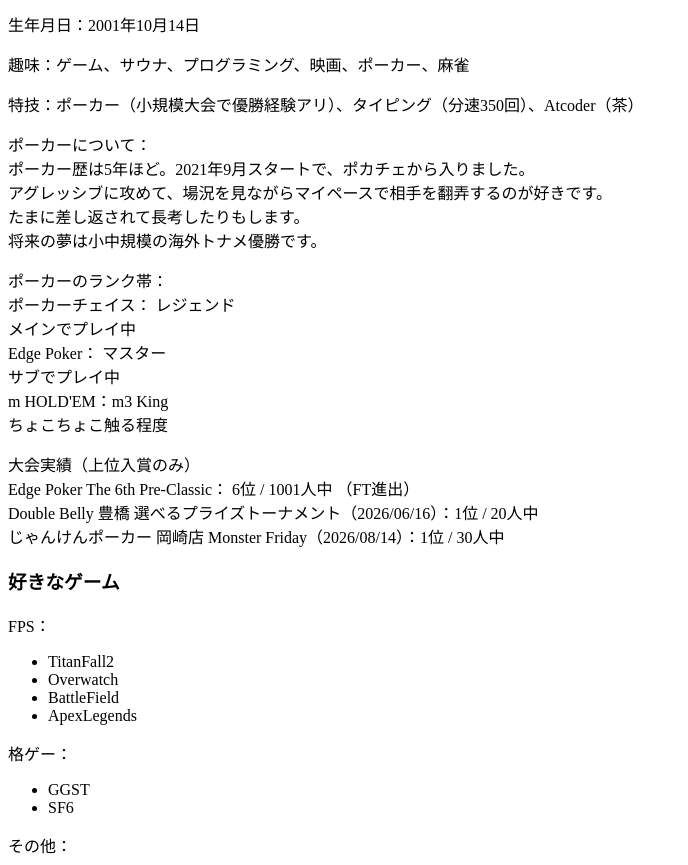
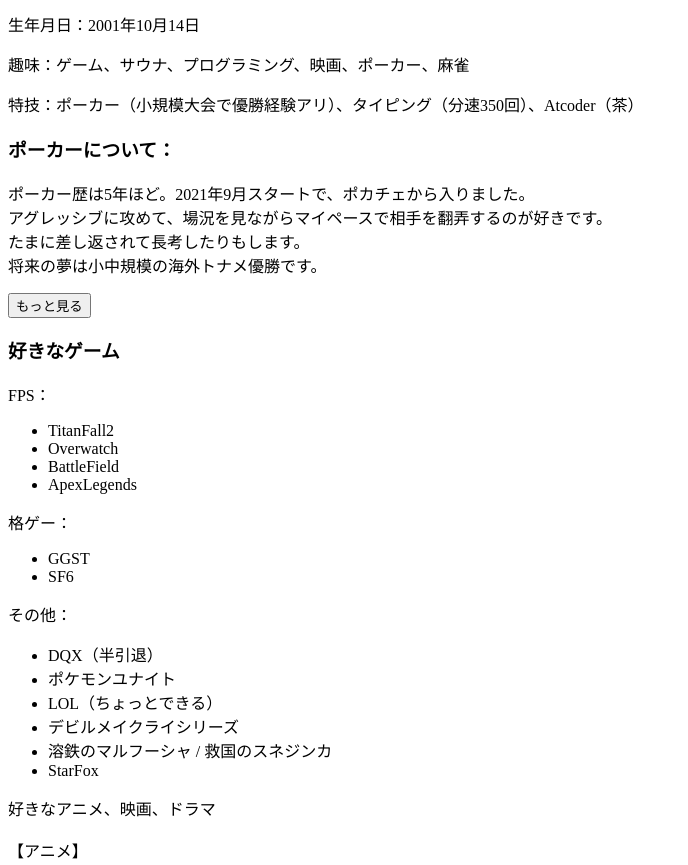
Before and after one commit to harutti-1014/MyProfileSite_001, a React (Vite) app: page / in a window 1280 px wide. Shown: the part 820-1685 px from the top of the page, without its empty margins (0-688 px from the left). Built offline with nearby package versions, Linux system fonts and the light colour scheme.

Commit message:
Step.04 useStateによる表示・非表示

```diff
--- a/src/Poker.jsx
+++ b/src/Poker.jsx
@@ -1,22 +1,23 @@
+import { useState } from 'react';
+
+const pokerDetail = <p>ポーカーのランク帯：<br/>ポーカーチェイス： レジェンド<br/>メインでプレイ中<br/>Edge Poker： マスター<br/>サブでプレイ中<br/>m HOLD'EM：m3 King<br/>ちょこちょこ触る程度<br/>大会実績（上位入賞のみ）<br/>Edge Poker The 6th Pre-Classic： 6位 / 1001人中 （FT進出）<br/>Double Belly 豊橋  選べるプライズトーナメント（2026/06/16）：1位 / 20人中<br/>じゃんけんポーカー 岡崎店  Monster Friday（2026/08/14）：1位 / 30人中 </p>;
+
 export default function Poker() {
+  const [showMore, setShowMore] = useState(false);
+
+  function handleMoreClick() { setShowMore(!showMore); }
+
   return (
     <section>
-        <p>ポーカーについて：<br/>
-           ポーカー歴は5年ほど。2021年9月スタートで、ポカチェから入りました。<br/>
+        <h3>ポーカーについて：</h3>
+        <p>ポーカー歴は5年ほど。2021年9月スタートで、ポカチェから入りました。<br/>
            アグレッシブに攻めて、場況を見ながらマイペースで相手を翻弄するのが好きです。<br/>
            たまに差し返されて長考したりもします。<br/>
            将来の夢は小中規模の海外トナメ優勝です。</p>
-        <p>ポーカーのランク帯：<br/>
-          ポーカーチェイス： レジェンド<br/>
-          メインでプレイ中<br/>
-          Edge Poker： マスター<br/>
-          サブでプレイ中<br/>
-          m HOLD'EM：m3 King<br/>
-          ちょこちょこ触る程度</p>
-        <p>大会実績（上位入賞のみ）<br/>
-          Edge Poker The 6th Pre-Classic： 6位 / 1001人中 （FT進出）<br/>
-          Double Belly 豊橋  選べるプライズトーナメント（2026/06/16）：1位 / 20人中<br/>
-          じゃんけんポーカー 岡崎店  Monster Friday（2026/08/14）：1位 / 30人中 </p>
+        <button onClick={handleMoreClick}>
+          もっと見る
+        </button>
+        {showMore && pokerDetail}
     </section>
   );
 }
```
